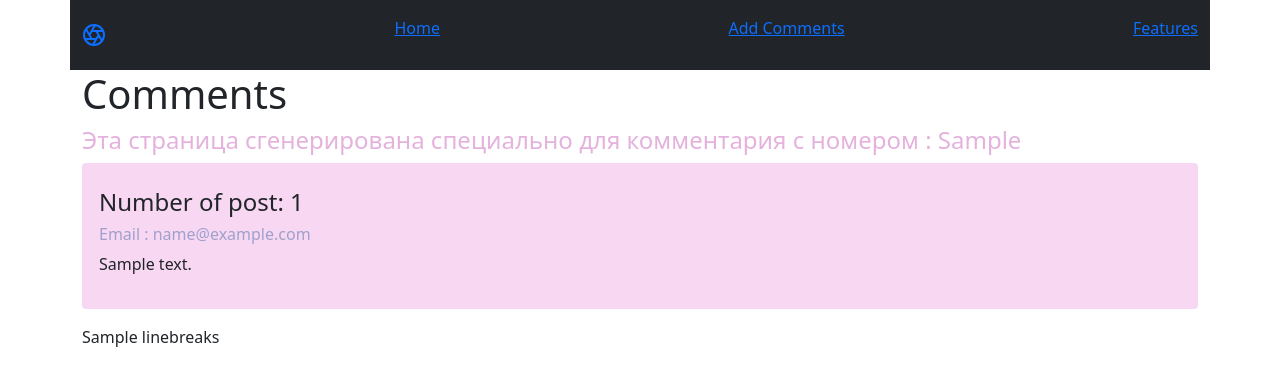
After one commit to AnnaSidorova1/Web-app, a Django app: template templates/labs_app/test_generate.html in a window 1280 px wide. The commit adds this page. Shown: the top 386 px of the page. Run offline with Django 3.2, Linux system fonts and the light colour scheme; the template is opened without the code that fills it: most values are stand-ins (such as "Sample title", 1, 10 or a date in 2020).

Commit message:
Add generate-template

```diff
--- /dev/null
+++ b/templates/labs_app/base_2.html
@@ -0,0 +1,37 @@
+<!DOCTYPE html>
+<html lang="ru">
+
+<head>
+    <meta charset="UTF-8">
+    <meta http-equiv="X-UA-Compatible" content="IE=edge">
+    <meta name="viewport" content="width=device-width, initial-scale=1.0">
+    <title>{% block title %}{% endblock %}</title>
+    <link rel="stylesheet" href="https://cdn.jsdelivr.net/npm/bootstrap@5.0.1/dist/css/bootstrap.min.css">
+</head>
+
+<body>
+    <nav class="container d-flex flex-column flex-md-row justify-content-between bg-dark">
+        <a class="py-2" href="#" aria-label="Product">
+            <svg xmlns="http://www.w3.org/2000/svg" width="24" height="54" fill="none" stroke="currentColor"
+                stroke-linecap="round" stroke-linejoin="round" stroke-width="2" class="d-block mx-auto" role="img"
+                viewBox="0 0 24 24">
+                <title>Product</title>
+                <circle cx="12" cy="12" r="10"></circle>
+                <path
+                    d="M14.31 8l5.74 9.94M9.69 8h11.48M7.38 12l5.74-9.94M9.69 16L3.95 6.06M14.31 16H2.83m13.79-4l-5.74 9.94">
+                </path>
+            </svg>
+        </a>
+        <a class="py-3 d-flex d-md-inline-block" href="{%url 'home'%}">Home</a>
+        <a class="py-3 d-flex d-md-inline-block" href="{%url 'add'%}">Add Comments</a>
+        <a class="py-3 d-flex d-md-inline-block" href="{%url 'feat'%}">Features</a>
+
+    </nav>
+    <div class="container">
+        {% block content %}{% endblock %}
+
+    </div>
+
+</body>
+
+</html>
--- a/templates/labs_app/index.html
+++ b/templates/labs_app/index.html
@@ -9,7 +9,7 @@
     {% if comms %}
         {% for element in comms %}
         <div class="alert mt-2" style="border-style: outset; background-color: rgb(180, 238, 238);">
-            <h3 style="color:rgb(100,100,200)">{{ element.name }}</h3>
+            <h3><a  href="{% url 'detail' element.id_com %}">{{ element.name }}</a></h3>
             <h4>Number of post: {{element.postId}}</h4>
             <h6 style="color:rgb(160, 160, 204)">Email : {{ element.email }}</h6>
 
--- /dev/null
+++ b/templates/labs_app/test_generate.html
@@ -0,0 +1,21 @@
+{% extends 'labs_app/base_2.html' %}
+
+{% block title %}
+<h2>{{ comment.name }}</h2>
+{% endblock %}
+
+{% block content %}
+<h1>Comments</h1>
+<h4 style="color:rgb(228, 178, 221)">Эта страница сгенерирована специально для комментария с номером : {{comment.id_com}}</h4>
+
+
+<div class="alert mt-2" style="border-style: outset; background-color: rgb(247, 215, 242);">
+    <h3 style="color:rgb(100,100,200)"></h3>
+    <h4>Number of post: {{comment.postId}}</h4>
+    <h6 style="color:rgb(160, 160, 204)">Email : {{comment.email}} </h6>
+    {{comment.body}}
+    <p style="font-style: italic;"></p>
+</div>
+
+{{ linebreaks }}
+{% endblock %}
```
